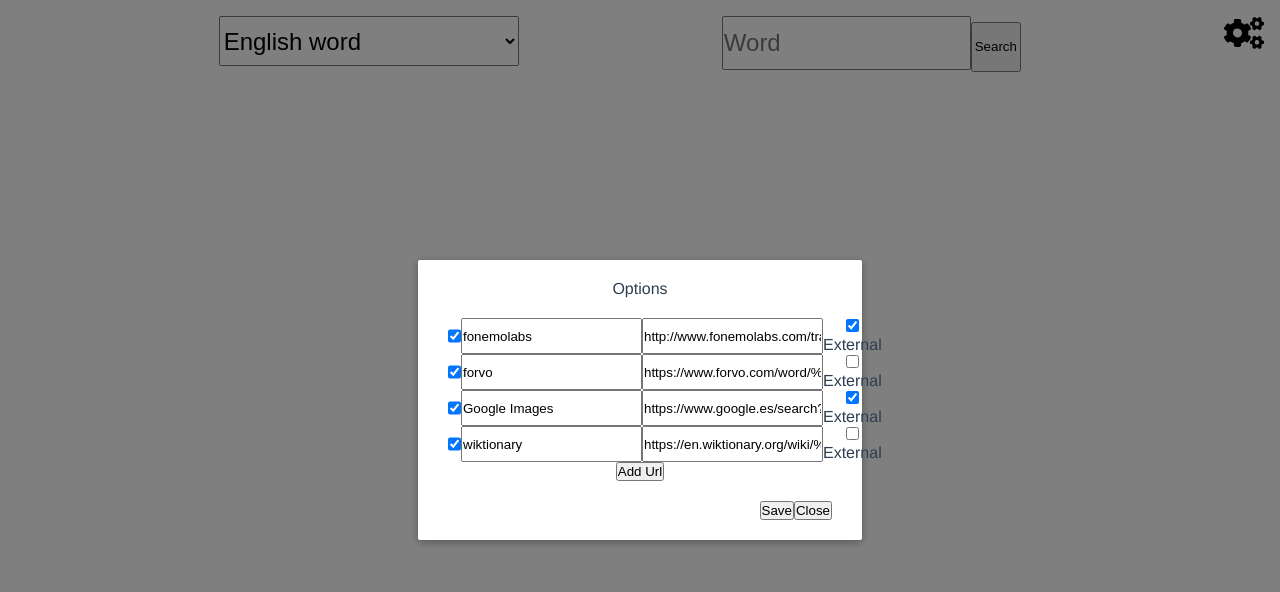
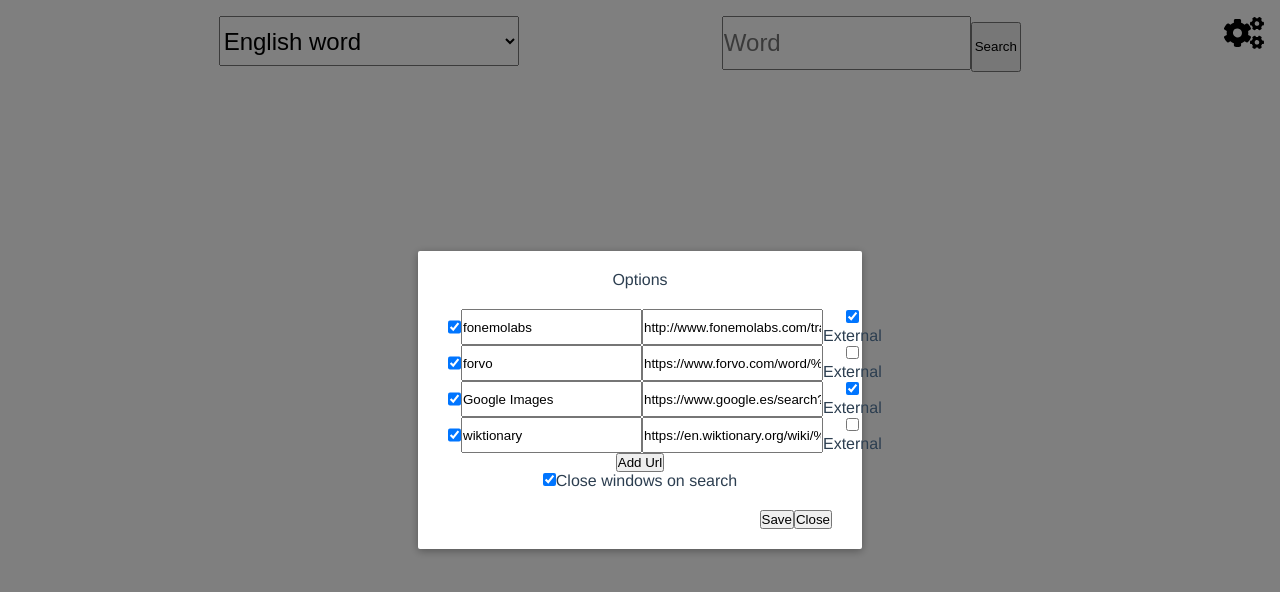
Before and after one commit to chiptus/multi-search, a Vue app: page / in a window 1280 px wide. Both pictures are taken after a click on the button 1244 px from the left and 34 px from the top of the page. Shown: the top 592 px of the page. Built offline with nearby package versions, Linux system fonts and the light colour scheme.

Commit message:
toggle close windows on search

```diff
--- a/src/App.vue
+++ b/src/App.vue
@@ -1,11 +1,15 @@
 <template>
   <div id="app">
     <search-bar
-      v-bind:initial-keyword="keyword"
-      v-bind:on-search="search"
-      v-bind:on-close="closeAllWindows"
-      :urls="urls"
-      :add-url="addUrl"
+      v-bind="{
+        initialKeyword: keyword,
+        onSearch: search,
+        onClose: closeAllWindows,
+        urls,
+        addUrl,
+        isCloseOnSearchEnabled,
+        onSetCloseOnSearch
+      }"
     ></search-bar>
     <browser :results="results"></browser>
   </div>
@@ -28,6 +32,7 @@ export default {
     currentResult: null,
     openWindows: [],
     urls: Object.keys(urls).map(name => urls[name]),
+    isCloseOnSearchEnabled: true,
   }),
   methods: {
     closeAllWindows() {
@@ -38,6 +43,9 @@ export default {
       this.urls.push({});
     },
     search(keyword) {
+      if (this.isCloseOnSearchEnabled) {
+        this.closeAllWindows();
+      }
       this.results = [];
       this.currentResult = null;
       for (let search of this.urls) {
@@ -52,6 +60,9 @@ export default {
           this.results.push({ url, name: search.name });
         }
       }
+    },
+    onSetCloseOnSearch() {
+      this.isCloseOnSearchEnabled = !this.isCloseOnSearchEnabled;
     },
   },
 };
--- a/src/components/options-modal.vue
+++ b/src/components/options-modal.vue
@@ -1,8 +1,17 @@
 <template>
   <modal :close="close" title="Options">
     <template slot="body">
-      <url-option v-for="url in urls" :key="url.id" :url="url"></url-option>
-      <button @click="addUrl">Add Url</button>
+      <urls-options :urls="urls" :addUrl="addUrl"></urls-options>
+      <div>
+        <input
+          type="checkbox"
+          name="close-checkbox"
+          id="close-checkbox"
+          :checked="isCloseOnSearchEnabled"
+          @click="onSetCloseOnSearch"
+        >
+        <label for="close-checkbox">Close windows on search</label>
+      </div>
     </template>
     <template slot="footer">
       <button @click="save">Save</button>
@@ -13,12 +22,12 @@
 
 <script>
 import Modal from './modal';
-import UrlOption from './url-option';
+import UrlsOptions from './urls-options';
 
 export default {
   components: {
     Modal,
-    UrlOption,
+    UrlsOptions,
   },
   props: {
     addUrl: {
@@ -30,6 +39,8 @@ export default {
       required: true,
     },
     urls: { type: Array, required: true },
+    isCloseOnSearchEnabled: { type: Boolean },
+    onSetCloseOnSearch: { type: Function, required: true },
   },
   methods: {
     save() {
--- a/src/components/search-bar.vue
+++ b/src/components/search-bar.vue
@@ -28,7 +28,13 @@
       <button class="options-btn" @click="openModal">
         <font-awesome-icon icon="cogs"></font-awesome-icon>
       </button>
-      <options-modal v-if="isModalOpen" :close="closeModal" :urls="urls" :add-url="addUrl"></options-modal>
+      <options-modal
+        v-if="isModalOpen"
+        v-bind="{ closeModal, urls, addUrl, isCloseOnSearchEnabled, onSetCloseOnSearch }"
+        :close="closeModal"
+        :urls="urls"
+        :add-url="addUrl"
+      ></options-modal>
       <!-- <input id="close-windows-checkbox" type="checkbox" checked> -->
       <!-- <label for="close-windows-checkbox">Close windows on search</label> -->
     </div>
@@ -58,6 +64,8 @@ export default {
     onSearch: { type: Function, required: true },
     urls: { type: Array, required: true },
     addUrl: { type: Function, required: true },
+    isCloseOnSearchEnabled: { type: Boolean },
+    onSetCloseOnSearch: { type: Function, required: true },
     // onClose: { type: Function, required: true },
   },
   watch: {
--- /dev/null
+++ b/src/components/urls-options.vue
@@ -0,0 +1,29 @@
+<template>
+  <div>
+    <url-option v-for="url in urls" :key="url.id" :url="url"></url-option>
+    <button @click="addUrl">Add Url</button>
+  </div>
+</template>
+
+<script>
+import UrlOption from './url-option';
+
+export default {
+  components: {
+    UrlOption,
+  },
+  props: {
+    addUrl: {
+      type: Function,
+      required: true,
+    },
+    urls: {
+      type: Array,
+      required: true,
+    },
+  },
+};
+</script>
+
+<style>
+</style>
```
